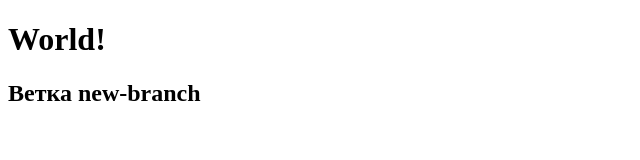
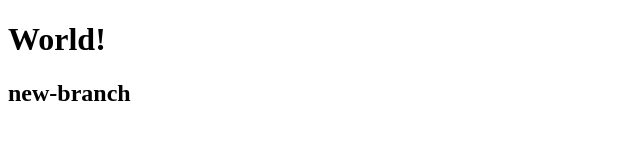
Before and after one commit to lyskogit/ntgpk_repo, a plain HTML site: page index.html in a window 1280 px wide. Shown: the whole page, without its empty margins (0-640 px from the left). Drawn offline with Linux system fonts and the light colour scheme.

```diff
--- a/index.html
+++ b/index.html
@@ -7,6 +7,6 @@
 </head>
 <body>
     <h1>World!</h1>
-    <h2>Ветка new-branch</h2>
+    <h2>new-branch</h2>
 </body>
 </html>
```
